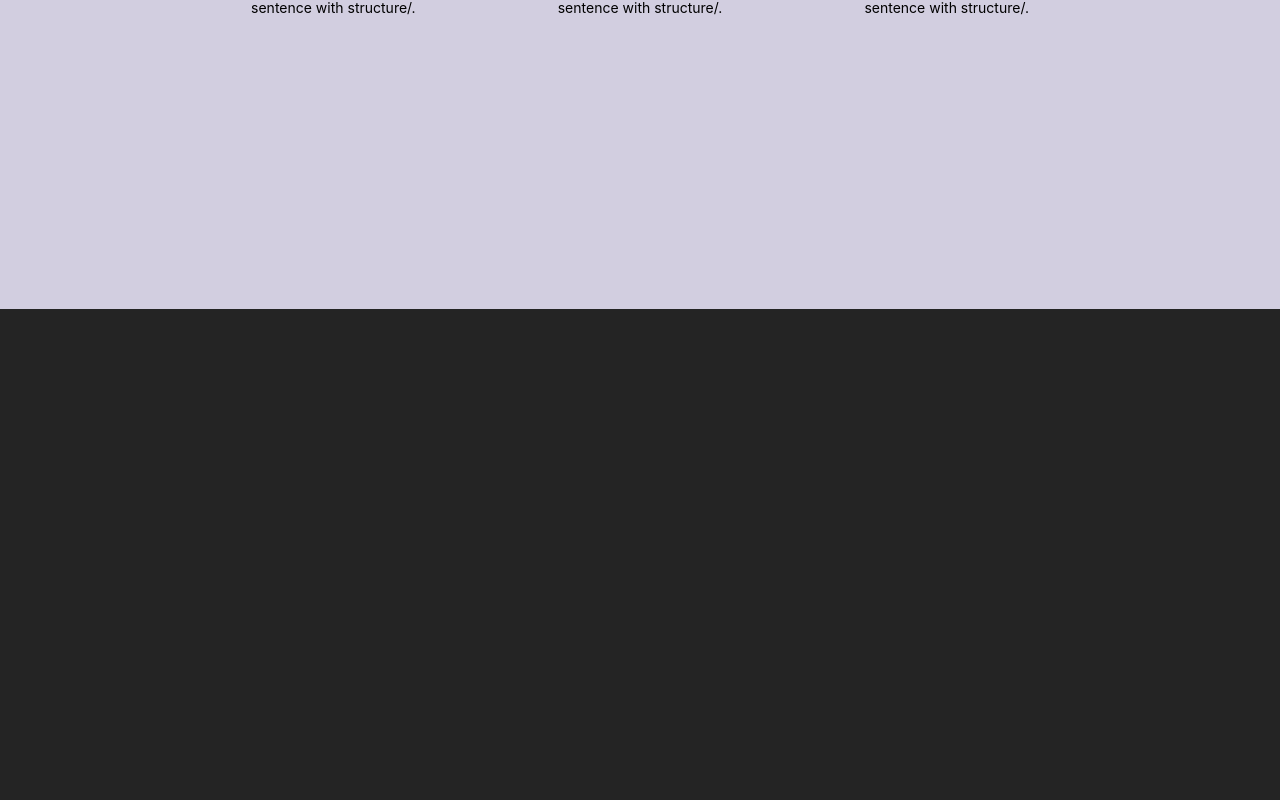
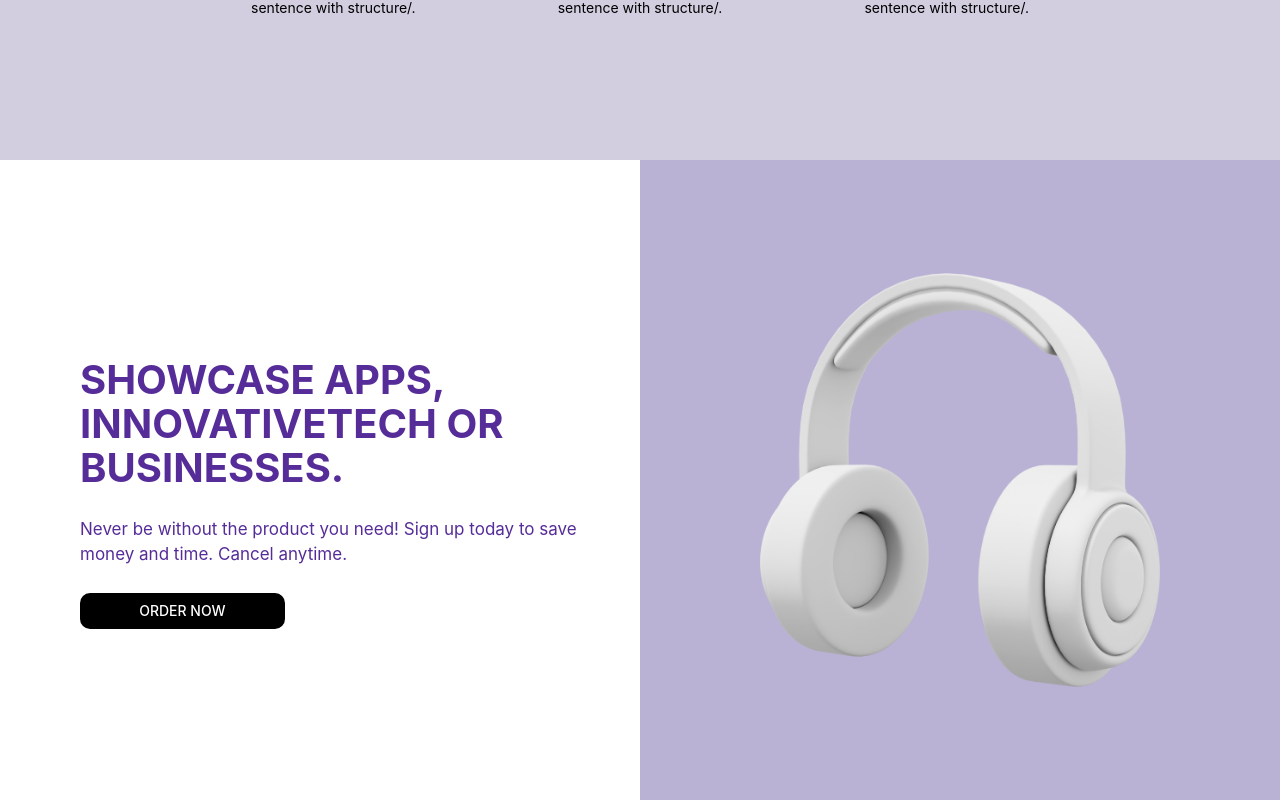
Before and after one commit to tatjana-jovicic/E-Commerce, a React (Vite) app: page / in a window 1280 px wide. Shown: the part 1291-2091 px from the top of the page. Before the commit the page ends 1600 px from the top, so only its background shows below. Built offline with nearby package versions, Linux system fonts and the light colour scheme.

Commit message:
added new component ThirdHomePage in feat-Home

```diff
--- a/src/assets/index.jsx
+++ b/src/assets/index.jsx
@@ -5,6 +5,7 @@
 import EngadgetImg from "./engadget-logo.png";
 import TCImg from "./tc-logo.png";
 import HeadphonesBlackImg from "./headphones-black.png";
+import HeadphonesWhiteImg from "./headphoneswhite.webp";
 
 const Jbl = () => {
   return (
@@ -59,9 +60,28 @@
     <img
       className="first_home_page_right_img"
       src={HeadphonesBlackImg}
-      alt="headphones img"
+      alt="headphones black img"
     />
   );
 };
 
-export { Jbl, CompanyName, CR, Wired, Engadget, TC, HeadphonesBlack };
+const HeadphonesWhite = () => {
+  return (
+    <img
+      className="third_home_page_con_right_img"
+      src={HeadphonesWhiteImg}
+      alt="headphones white img"
+    />
+  );
+};
+
+export {
+  Jbl,
+  CompanyName,
+  CR,
+  Wired,
+  Engadget,
+  TC,
+  HeadphonesBlack,
+  HeadphonesWhite,
+};
--- a/src/components/Button/Button.css
+++ b/src/components/Button/Button.css
@@ -2,7 +2,7 @@
   color: #ffffff;
   background-color: rgb(0, 0, 0);
   width: 40%;
-  font-size: 15px;
+  font-size: 14px;
   border-radius: 10px;
   margin: auto;
   cursor: pointer;
--- a/src/features/Home/Home.jsx
+++ b/src/features/Home/Home.jsx
@@ -1,11 +1,13 @@
 import FirstHomePage from "./components/FirstHomePage";
 import SecondHomePage from "../Home/components/SecondHomePage";
+import ThirdHomePage from "../Home/components/ThirdHomePage";
 
 const Home = () => {
   return (
     <>
       <FirstHomePage />
       <SecondHomePage />
+      <ThirdHomePage />
     </>
   );
 };
--- /dev/null
+++ b/src/features/Home/components/ThirdHomePage.jsx
@@ -0,0 +1,26 @@
+import "../home.styles/ThirdHomePage.css";
+import Button from "../../../components/Button/Button";
+import { HeadphonesWhite } from "../../../assets/index";
+
+const ThirdHomePage = () => {
+  return (
+    <div className="third_home_page_div">
+      <div className="third_home_page_div_con">
+        <div className="third_home_page_con_left">
+          <div className="third_con_title">
+            <h1>SHOWCASE APPS, INNOVATIVETECH OR BUSINESSES.</h1>
+            <p>
+              Never be without the product you need! Sign up today to save money
+              and time. Cancel anytime.
+            </p>
+            <Button buttonText="ORDER NOW" />
+          </div>
+        </div>
+        <div className="third_home_page_con_right">
+          <HeadphonesWhite />
+        </div>
+      </div>
+    </div>
+  );
+};
+export default ThirdHomePage;
--- a/src/features/Home/home.styles/FirstHomePage.css
+++ b/src/features/Home/home.styles/FirstHomePage.css
@@ -112,5 +112,6 @@
   .first_home_page_con_right {
     padding-top: 1rem;
     padding-bottom: 1rem;
+    padding-right: 0;
   }
 }
--- a/src/features/Home/home.styles/SecondHomePage.css
+++ b/src/features/Home/home.styles/SecondHomePage.css
@@ -1,7 +1,7 @@
 .second_home_page_div {
   display: flex;
   flex-direction: column;
-  min-height: 100vh;
+  min-height: 80vh;
   justify-content: space-between;
   margin: 0;
   background-color: rgb(210, 206, 224);
--- /dev/null
+++ b/src/features/Home/home.styles/ThirdHomePage.css
@@ -0,0 +1,97 @@
+.third_home_page_div {
+  display: flex;
+  width: 100%;
+  flex-direction: column;
+  min-height: 80vh;
+  justify-content: space-between;
+  margin: 0;
+}
+.third_home_page_div_con {
+  display: flex;
+  width: 100%;
+  min-height: 80vh;
+  color: rgb(86, 45, 152);
+}
+.third_home_page_con_left {
+  background-color: white;
+  width: 100%;
+  max-width: 1000px;
+  display: flex;
+  justify-content: center;
+  align-items: center;
+}
+.third_con_title {
+  display: column;
+  width: 100%;
+  justify-content: center;
+  text-align: start;
+  align-items: center;
+  padding-left: 5rem;
+  padding-right: 3rem;
+}
+.third_con_title h1 {
+  font-size: 40px;
+}
+.third_home_page_con_left p {
+  padding-bottom: 0.5rem;
+  font-size: 17px;
+}
+.third_home_page_con_right {
+  background-color: rgb(186, 178, 212);
+  padding-top: 1rem;
+  width: 100%;
+  max-width: 1000px;
+  display: flex;
+  justify-content: center;
+  align-items: center;
+  padding-bottom: 1rem;
+}
+
+@media only screen and (max-width: 1000px) {
+  .third_con_title h1 {
+    font-size: 30px;
+  }
+}
+@media only screen and (max-width: 850px) {
+  .third_con_title {
+    padding-left: 3rem;
+    padding-right: 2rem;
+  }
+  .third_con_title h1 {
+    font-size: 25px;
+  }
+  .third_home_page_con_left p {
+    font-size: 15px;
+  }
+}
+
+@media only screen and (max-width: 700px) {
+  .third_home_page_div_con {
+    width: 100%;
+    display: flex;
+    justify-content: center;
+    align-items: center;
+    text-align: start;
+    flex-direction: column;
+  }
+  .third_home_page_con_left {
+    padding-top: 12%;
+    padding-bottom: 12%;
+  }
+  .third_home_page_con_right {
+    padding-top: 4%;
+    padding-bottom: 4%;
+  }
+  .third_con_title {
+    padding-left: 2rem;
+    padding-right: 2rem;
+  }
+}
+@media only screen and (max-width: 500px) {
+  .third_con_title h1 {
+    font-size: 20px;
+  }
+  .third_home_page_con_left p {
+    font-size: 14px;
+  }
+}
--- a/src/index.css
+++ b/src/index.css
@@ -99,3 +99,17 @@
     max-width: 250px;
   }
 }
+.third_home_page_con_right_img {
+  width: 100%;
+  max-width: 400px;
+
+  @media only screen and (max-width: 1000px) {
+    max-width: 300px;
+  }
+  @media only screen and (max-width: 850px) {
+    max-width: 250px;
+  }
+  @media only screen and (max-width: 400px) {
+    max-width: 200px;
+  }
+}
```
Also changed, not shown: src/assets/headphoneswhite.webp (added).
